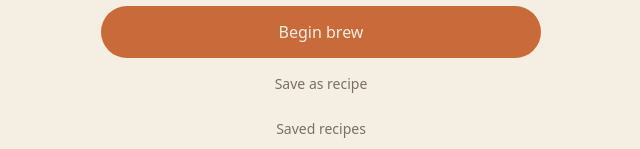
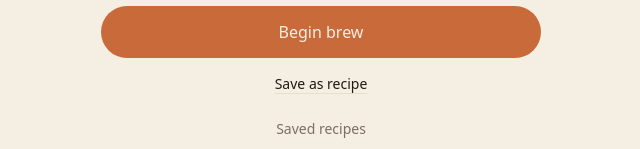
Before and after one commit to asanche90-netizen/French-Press, a React (Vite) app: page / in a window 1280 px wide. Shown: the part 648-797 px from the top of the page, without its empty margins (319-959 px from the left). Built offline with nearby package versions, Linux system fonts and the light colour scheme.

Commit message:
strengthen Save as recipe link treatment
Previous muted gray made it easy to miss under the primary Begin
brew button. Switch to ink with a subtle hairline underline so the
action is clearly discoverable while still reading as secondary.

```diff
--- a/src/screens/Home.tsx
+++ b/src/screens/Home.tsx
@@ -259,7 +259,7 @@ export default function Home({
             <button
               type="button"
               onClick={() => console.log("save recipe")}
-              className="py-1 text-sm text-muted underline-offset-4 hover:text-ink hover:underline"
+              className="py-1 text-sm font-medium text-ink underline decoration-hairline underline-offset-4 hover:decoration-ink"
             >
               Save as recipe
             </button>
```
